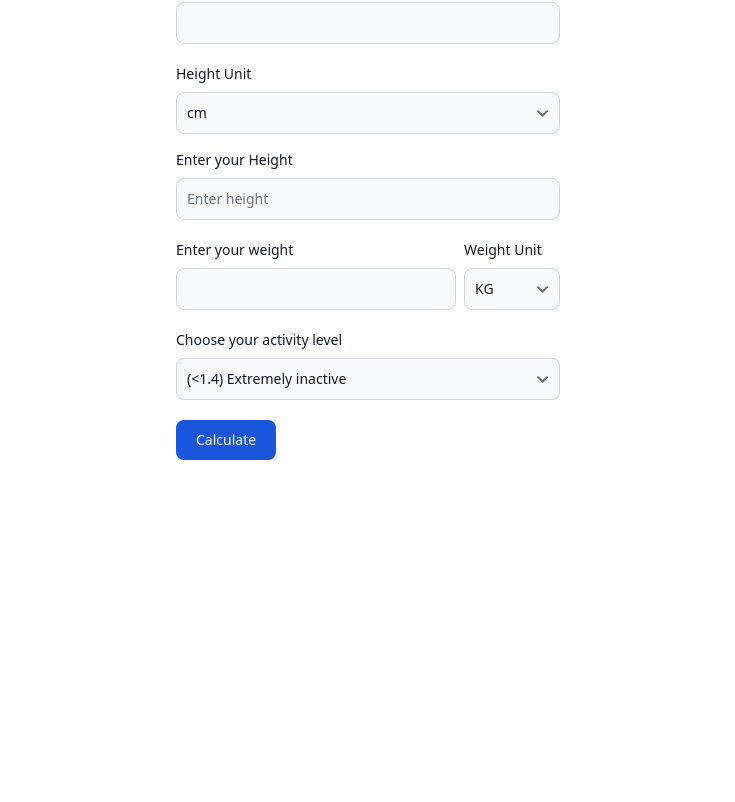
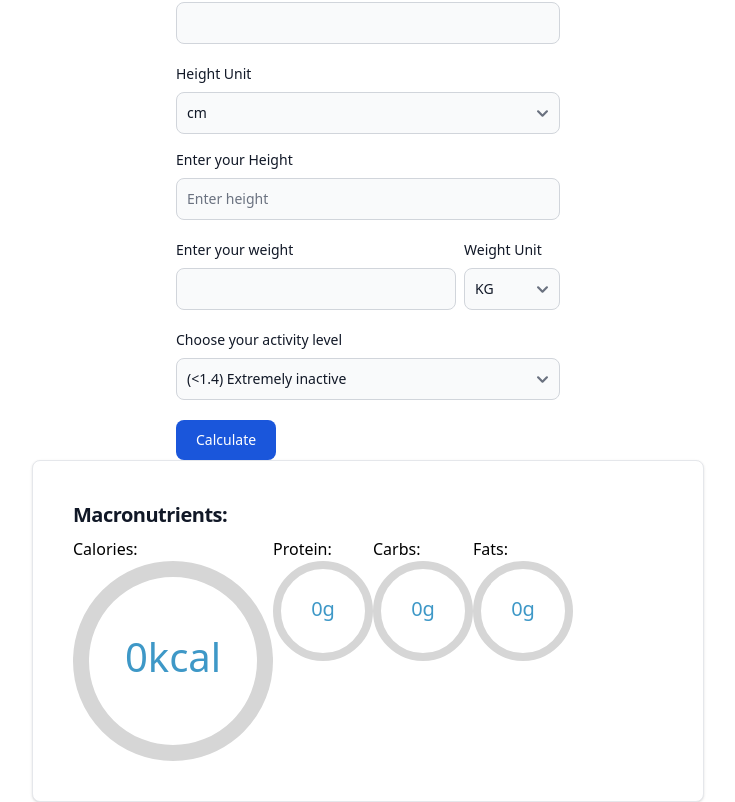
Before and after one commit to MichalTrostowiecki/foodie-cal-quest, a React (Vite) app in the folder foodie-cal-quest/: page /calories-calculation in a window 1280 px wide. Shown: the part 360-1162 px from the top of the page, without its empty margins (272-1007 px from the left). Before the commit the page ends 820 px from the top, so only its background shows below. Built offline with nearby package versions, Linux system fonts and the light colour scheme.

Commit message:
Calorie Display Bars

```diff
--- /dev/null
+++ b/foodie-cal-quest/src/components/CalorieResults/index.jsx
@@ -0,0 +1,57 @@
+import React from 'react';
+import { CircularProgressbar, buildStyles } from 'react-circular-progressbar';
+import 'react-circular-progressbar/dist/styles.css';
+
+const CalorieResults = ({ userCalories }) => {
+    // Calculate total grams of fat, protein, and carbs
+    const totalGrams = (userCalories?.protein?.grams || 0) + (userCalories?.carbs?.grams || 0) + (userCalories?.fats?.grams || 0);
+
+    // Calculate percentage of fat, protein, and carbs
+    const fatPercentage = totalGrams === 0 ? 0 : ((userCalories?.fats?.grams || 0) / totalGrams) * 100;
+    const proteinPercentage = totalGrams === 0 ? 0 : ((userCalories?.protein?.grams || 0) / totalGrams) * 100;
+    const carbsPercentage = totalGrams === 0 ? 0 : ((userCalories?.carbs?.grams || 0) / totalGrams) * 100;
+
+    return (
+        <>
+            <div className="max-w-2xl m-auto p-10 bg-white border border-gray-200 rounded-lg shadow dark:bg-gray-800 dark:border-gray-700 content-center">
+                <a href="#">
+                    <h5 className="mb-2 text-xl font-bold tracking-tight text-gray-900 dark:text-white">Macronutrients:</h5>
+                </a>
+                <div className="flex flex-row">
+                    <div>
+                        <p>Calories: </p>
+                        <div style={{ width: 200, height: 200 }}>
+                            <CircularProgressbar
+                                value={userCalories?.baseCalories || 0}
+                                text={`${userCalories?.baseCalories || 0}kcal`}
+                                styles={buildStyles({
+                                    pathTransitionDuration: 10,
+                                })}
+                            />
+                        </div>
+                    </div>
+                    <div>
+                        <p>Protein: </p>
+                        <div style={{ width: 100, height: 100 }}>
+                            <CircularProgressbar value={proteinPercentage} text={`${userCalories?.protein?.grams || 0}g`} />
+                        </div>
+                    </div>
+                    <div>
+                        <p>Carbs: </p>
+                        <div style={{ width: 100, height: 100 }}>
+                            <CircularProgressbar value={carbsPercentage} text={`${userCalories?.carbs?.grams || 0}g`} />
+                        </div>
+                    </div>
+                    <div>
+                        <p>Fats: </p>
+                        <div style={{ width: 100, height: 100 }}>
+                            <CircularProgressbar value={fatPercentage} text={`${userCalories?.fats?.grams || 0}g`} />
+                        </div>
+                    </div>
+                </div>
+            </div>
+        </>
+    );
+};
+
+export default CalorieResults;
--- /dev/null
+++ b/foodie-cal-quest/src/components/CalorieResultsRecipes/index.jsx
@@ -0,0 +1,54 @@
+import React from 'react';
+import { CircularProgressbar, buildStyles } from 'react-circular-progressbar';
+import 'react-circular-progressbar/dist/styles.css';
+
+const CalorieResultsRecipes = ({ nutritionInfo }) => {
+    // Calculate total grams of fat, protein, and carbs
+    const totalGrams = (nutritionInfo.totalNutrients.PROCNT.quantity || 0) + (nutritionInfo.totalNutrients.CHOCDF.quantity || 0) + (nutritionInfo.totalNutrients.FAT.quantity || 0);
+
+    // Calculate percentage of fat, protein, and carbs
+    const fatPercentage = totalGrams === 0 ? 0 : (nutritionInfo.totalNutrients.FAT.quantity / totalGrams) * 100;
+    const proteinPercentage = totalGrams === 0 ? 0 : (nutritionInfo.totalNutrients.PROCNT.quantity / totalGrams) * 100;
+    const carbsPercentage = totalGrams === 0 ? 0 : (nutritionInfo.totalNutrients.CHOCDF.quantity / totalGrams) * 100;
+
+    return (
+        <>
+            <div className="max-w-2xl m-auto p-10 bg-white border border-gray-200 rounded-lg shadow dark:bg-gray-800 dark:border-gray-700 content-center">
+                <div className="flex flex-row space-x-7">
+                    <div>
+                        <p>Calories: </p>
+                        <div style={{ width: 80, height: 80 }}>
+                            <CircularProgressbar
+                                value={nutritionInfo.calories || 0}
+                                text={`${Math.round(nutritionInfo.calories)}kcal`}
+                                styles={buildStyles({
+                                    pathTransitionDuration: 10,
+                                })}
+                            />
+                        </div>
+                    </div>
+                    <div>
+                        <p>Protein: </p>
+                        <div style={{ width: 70, height: 70 }}>
+                            <CircularProgressbar value={proteinPercentage} text={`${Math.round(nutritionInfo.totalNutrients.PROCNT.quantity || 0)}g`} />
+                        </div>
+                    </div>
+                    <div>
+                        <p>Carbs: </p>
+                        <div style={{ width: 70, height: 70 }}>
+                            <CircularProgressbar value={carbsPercentage} text={`${Math.round(nutritionInfo.totalNutrients.CHOCDF.quantity || 0)}g`} />
+                        </div>
+                    </div>
+                    <div>
+                        <p>Fats: </p>
+                        <div style={{ width: 70, height: 70 }}>
+                            <CircularProgressbar value={fatPercentage} text={`${Math.round(nutritionInfo.totalNutrients.FAT.quantity || 0)}g`} />
+                        </div>
+                    </div>
+                </div>
+            </div>
+        </>
+    );
+};
+
+export default CalorieResultsRecipes;
--- a/foodie-cal-quest/src/components/CaloriesCalPage/index.jsx
+++ b/foodie-cal-quest/src/components/CaloriesCalPage/index.jsx
@@ -1,6 +1,8 @@
 import { useContext, useState } from "react";
 import UserDataForm from "../UserDataForm"
 import { RecipesContext } from "../../context/RecipesContext";
+import CalorieResults from "../CalorieResults"
+
 
 const CaloriesCalPage = () => {
 
@@ -83,6 +85,7 @@ const CaloriesCalPage = () => {
                     return <div key={key}>{key.charAt(0).toUpperCase() + key.slice(1)}: {value}</div>;
                 })}
             </div>
+            <CalorieResults  userCalories={userCalories} />
         </div>
     )
 }
--- a/foodie-cal-quest/src/components/RecipeDetails/index.jsx
+++ b/foodie-cal-quest/src/components/RecipeDetails/index.jsx
@@ -2,6 +2,7 @@ import React from 'react';
 import { useParams } from 'react-router-dom';
 import { useRecipes } from '../../hooks/useRecipes';
 import NutritionalLabel from "../NutritionalLabel";
+import CalorieResultsRecipes from "../CalorieResultsRecipes"
 
 
 const RecipeDetails = () => {
@@ -58,12 +59,13 @@ const RecipeDetails = () => {
                     <div className="flex justify-center mb-6">
                         <img src={recipeDetails.recipe.image} alt={recipeDetails.recipe.label} className="max-h-96 rounded-lg shadow-lg" />
                     </div>
-                    <div className='flex justify-evenly'>
+                    {/* <div className='flex justify-evenly'>
                         <span>Calories: {Math.round(recipeDetails.recipe.calories)}kcal</span>
                         <span>Protein: {Math.round(recipeDetails.recipe.totalNutrients.PROCNT.quantity)}g </span>
                         <span>Carbs: {Math.round(recipeDetails.recipe.totalNutrients.CHOCDF.quantity)}g</span>
                         <span>Fats: {Math.round(recipeDetails.recipe.totalNutrients.FAT.quantity)}g</span>
-                    </div>
+                    </div> */}
+                    <CalorieResultsRecipes nutritionInfo={recipeDetails.recipe}/>
                     <div className='p-3 text-center'>
                         {dietLabels(recipeDetails)}
                     </div>
```
